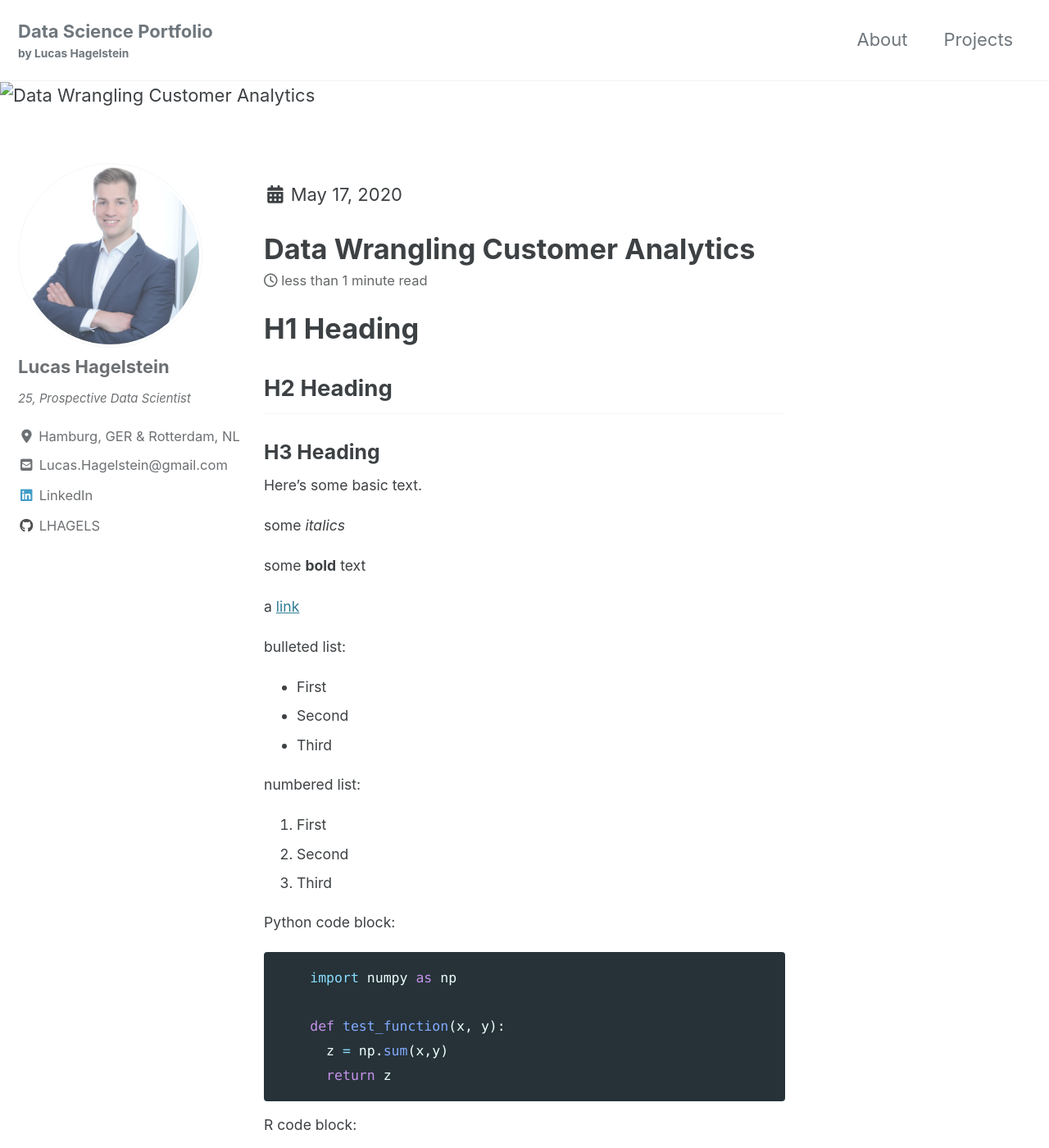
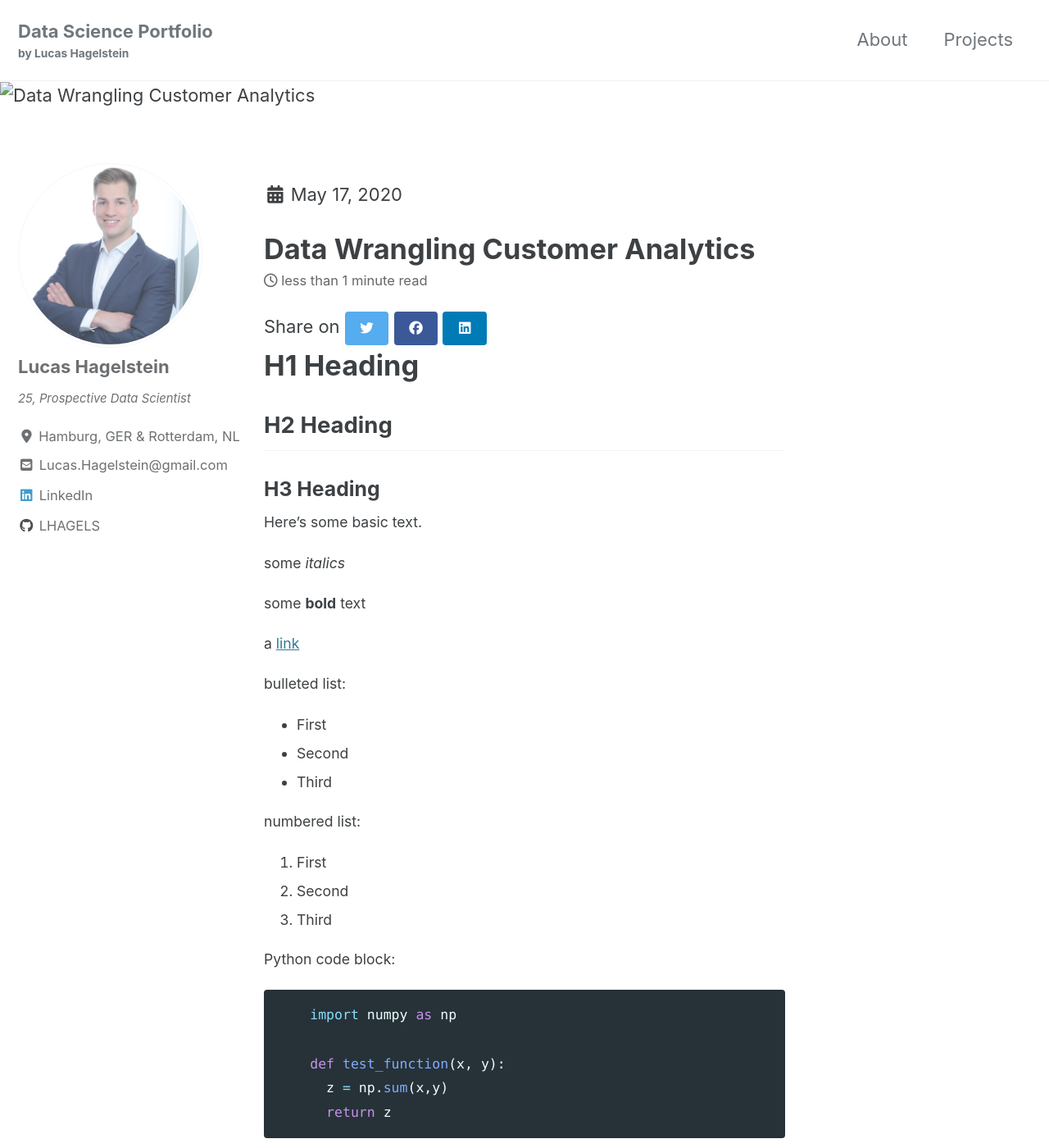
Before and after one commit to LHAGELS/LHAGELS.github.io, a Jekyll site: the page built from _posts/2020-05-17-Customer-Analytics.md, in a window 1280 px wide and 1400 px high. Shown: the whole window at 82% size. Built offline with Jekyll 4.4.1, drawn with Linux system fonts in a browser that asks for light colours; cached includes are drawn as plain includes; nearby versions of some CDN libraries; formulas are drawn with MathJax 3; some of the changed text lies outside the part shown.

Commit message:
new github

```diff
--- a/_includes/social-share.html
+++ b/_includes/social-share.html
@@ -1,11 +1,11 @@
 <section class="page__share">
   {% if site.data.ui-text[site.locale].share_on_label %}
-    <h4 class="page__share-title">{{ site.data.ui-text[site.locale].share_on_label | default: "Share on" }}</h4>
+  {{ site.data.ui-text[site.locale].share_on_label | default: "Share on" }}</h4>
   {% endif %}
 
-  <a href="https://twitter.com/intent/tweet?{% if site.twitter.username %}via={{ site.twitter.username | url_encode }}&{% endif %}text={{ page.title | url_encode }}%20{{ page.url | absolute_url | url_encode }}" class="btn btn--twitter" onclick="window.open(this.href, 'window', 'left=20,top=20,width=500,height=500,toolbar=1,resizable=0'); return false;" title="{{ site.data.ui-text[site.locale].share_on_label | default: 'Share on' }} Twitter"><i class="fab fa-fw fa-twitter" aria-hidden="true"></i><span> Twitter</span></a>
+  <a href="https://twitter.com/intent/tweet?{% if site.twitter.username %}via={{ site.twitter.username | url_encode }}&{% endif %}text={{ page.title | url_encode }}%20{{ page.url | absolute_url | url_encode }}" class="btn btn--twitter" onclick="window.open(this.href, 'window', 'left=20,top=20,width=500,height=500,toolbar=1,resizable=0'); return false;" title="{{ site.data.ui-text[site.locale].share_on_label | default: 'Share on' }} Twitter"><i class="fab fa-fw fa-twitter" aria-hidden="true"></i><span> </span></a>
 
-  <a href="https://www.facebook.com/sharer/sharer.php?u={{ page.url | absolute_url | url_encode }}" class="btn btn--facebook" onclick="window.open(this.href, 'window', 'left=20,top=20,width=500,height=500,toolbar=1,resizable=0'); return false;" title="{{ site.data.ui-text[site.locale].share_on_label | default: 'Share on' }} Facebook"><i class="fab fa-fw fa-facebook" aria-hidden="true"></i><span> Facebook</span></a>
+  <a href="https://www.facebook.com/sharer/sharer.php?u={{ page.url | absolute_url | url_encode }}" class="btn btn--facebook" onclick="window.open(this.href, 'window', 'left=20,top=20,width=500,height=500,toolbar=1,resizable=0'); return false;" title="{{ site.data.ui-text[site.locale].share_on_label | default: 'Share on' }} Facebook"><i class="fab fa-fw fa-facebook" aria-hidden="true"></i><span> </span></a>
 
-  <a href="https://www.linkedin.com/shareArticle?mini=true&url={{ page.url | absolute_url | url_encode }}" class="btn btn--linkedin" onclick="window.open(this.href, 'window', 'left=20,top=20,width=500,height=500,toolbar=1,resizable=0'); return false;" title="{{ site.data.ui-text[site.locale].share_on_label | default: 'Share on' }} LinkedIn"><i class="fab fa-fw fa-linkedin" aria-hidden="true"></i><span> LinkedIn</span></a>
+  <a href="https://www.linkedin.com/shareArticle?mini=true&url={{ page.url | absolute_url | url_encode }}" class="btn btn--linkedin" onclick="window.open(this.href, 'window', 'left=20,top=20,width=500,height=500,toolbar=1,resizable=0'); return false;" title="{{ site.data.ui-text[site.locale].share_on_label | default: 'Share on' }} LinkedIn"><i class="fab fa-fw fa-linkedin" aria-hidden="true"></i><span> </span></a>
 </section>
--- a/_layouts/single.html
+++ b/_layouts/single.html
@@ -35,6 +35,7 @@
           {% if page.read_time %}
             <p class="page__meta"><i class="far fa-clock" aria-hidden="true"></i> {% include read-time.html %}</p>
           {% endif %}
+          {% if page.share %}{% include social-share.html %}{% endif %}
         </header>
       {% endunless %}
 
@@ -52,7 +53,6 @@
       </section>
 
       <footer class="page__meta">
-        {% if page.share %}{% include social-share.html %}{% endif %}
         {% if site.data.ui-text[site.locale].meta_label %}
           <h4 class="page__meta-title">{{ site.data.ui-text[site.locale].meta_label }}</h4>
         {% endif %}
--- a/_sass/minimal-mistakes/_page.scss
+++ b/_sass/minimal-mistakes/_page.scss
@@ -250,10 +250,6 @@
    ========================================================================== */
 
 .page__share {
-  margin-top: 2em;
-  padding-top: 1em;
-  border-top: 1px solid $border-color;
-
   @include breakpoint(max-width $small) {
     .btn span {
       border: 0;
```
